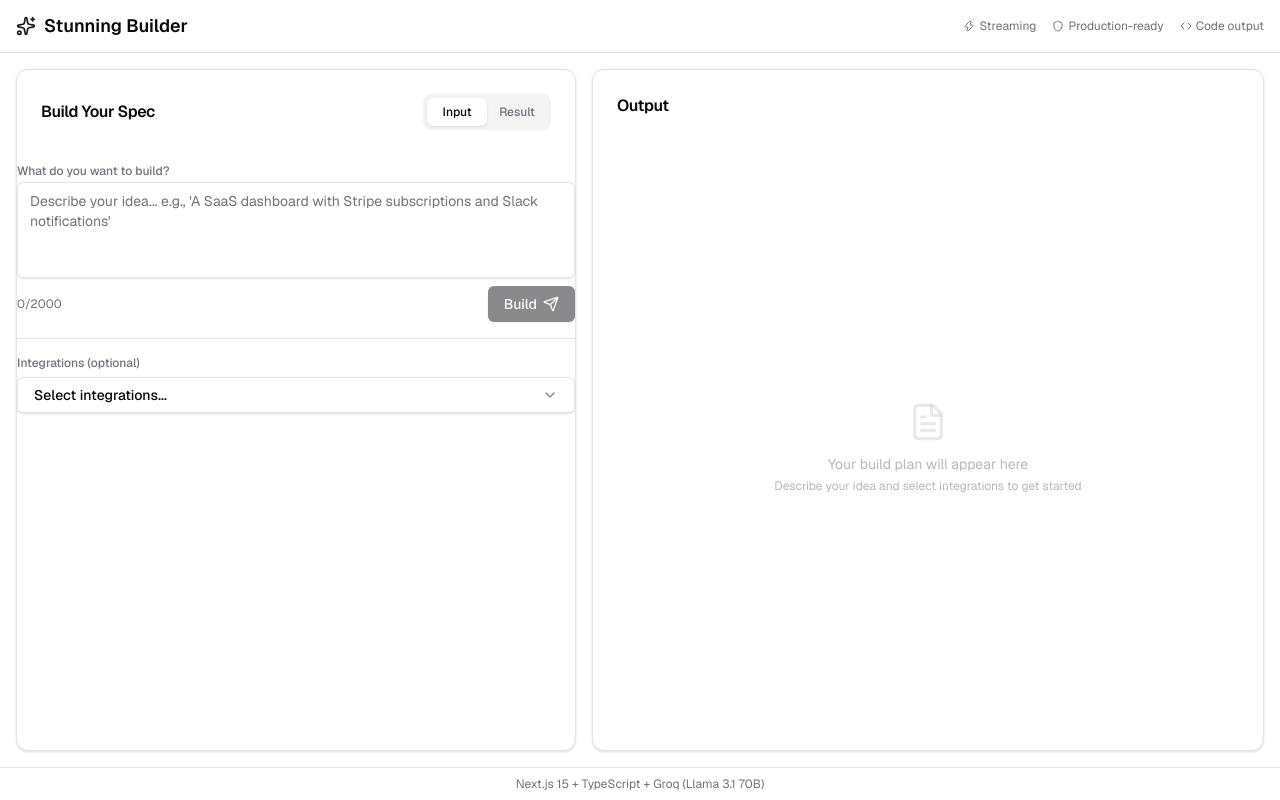
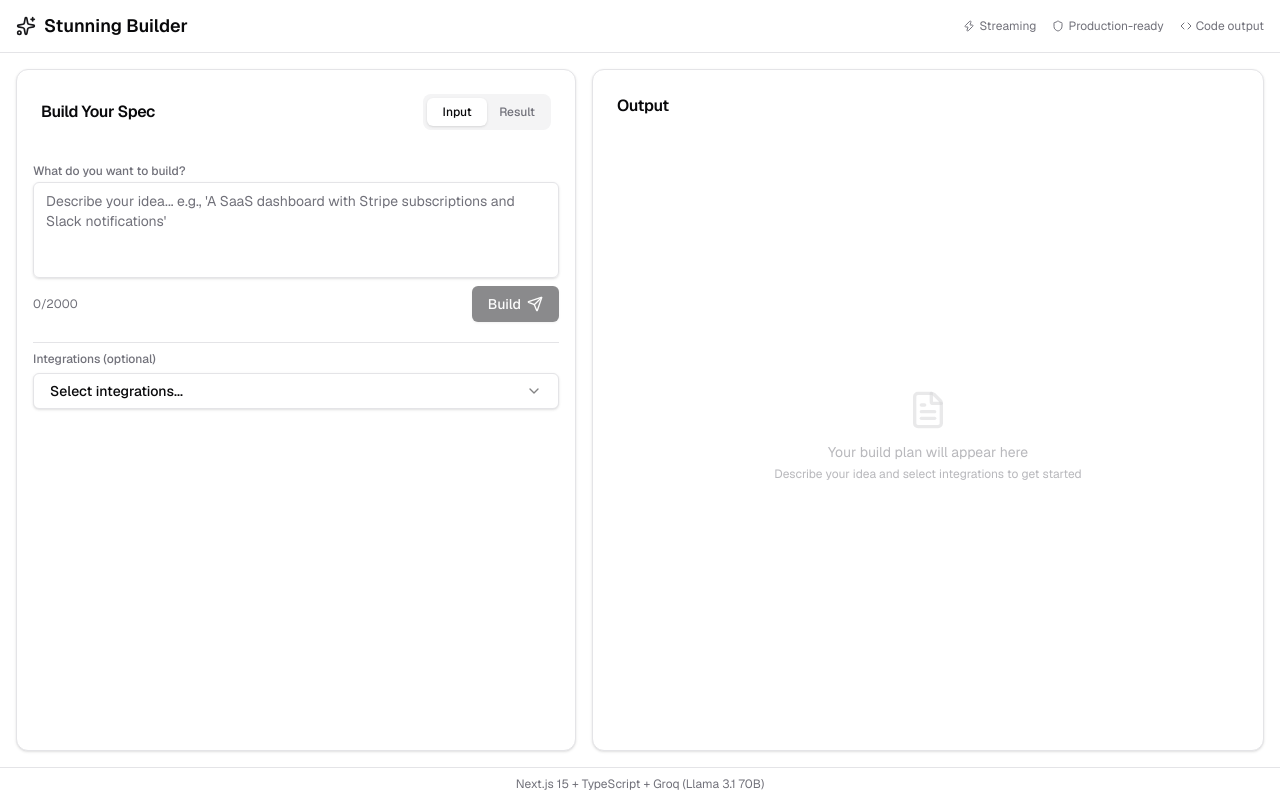
Before and after one commit to AhmadAymanA99/stunning-task, a Next.js app: page / in a window 1280 px wide. Built offline with nearby package versions, Linux system fonts and the light colour scheme.

Commit message:
Fix spacing in Build Your Spec section: consistent padding, margins, gaps

```diff
--- a/src/app/page.tsx
+++ b/src/app/page.tsx
@@ -104,12 +104,12 @@ export default function Home() {
                   </Tabs>
                 </div>
               </CardHeader>
-              <CardContent className="flex-1 overflow-y-auto p-0 pt-4 space-y-4">
+              <CardContent className="flex-1 overflow-y-auto p-4 space-y-5">
                 <PromptInput
                   onSubmit={handleGenerate}
                   disabled={isLoading}
                 />
-                <Separator />
+                <Separator className="my-2" />
                 <IntegrationSelector
                   integrations={INTEGRATIONS}
                   onChange={setSelectedIntegrations}
@@ -133,7 +133,7 @@ export default function Home() {
                   )}
                 </CardTitle>
               </CardHeader>
-              <CardContent className="flex-1 overflow-y-auto p-0 pt-4">
+              <CardContent className="flex-1 overflow-y-auto p-4 pt-2">
                 <ResponseDisplay
                   content={response}
                   isLoading={isLoading}
```
